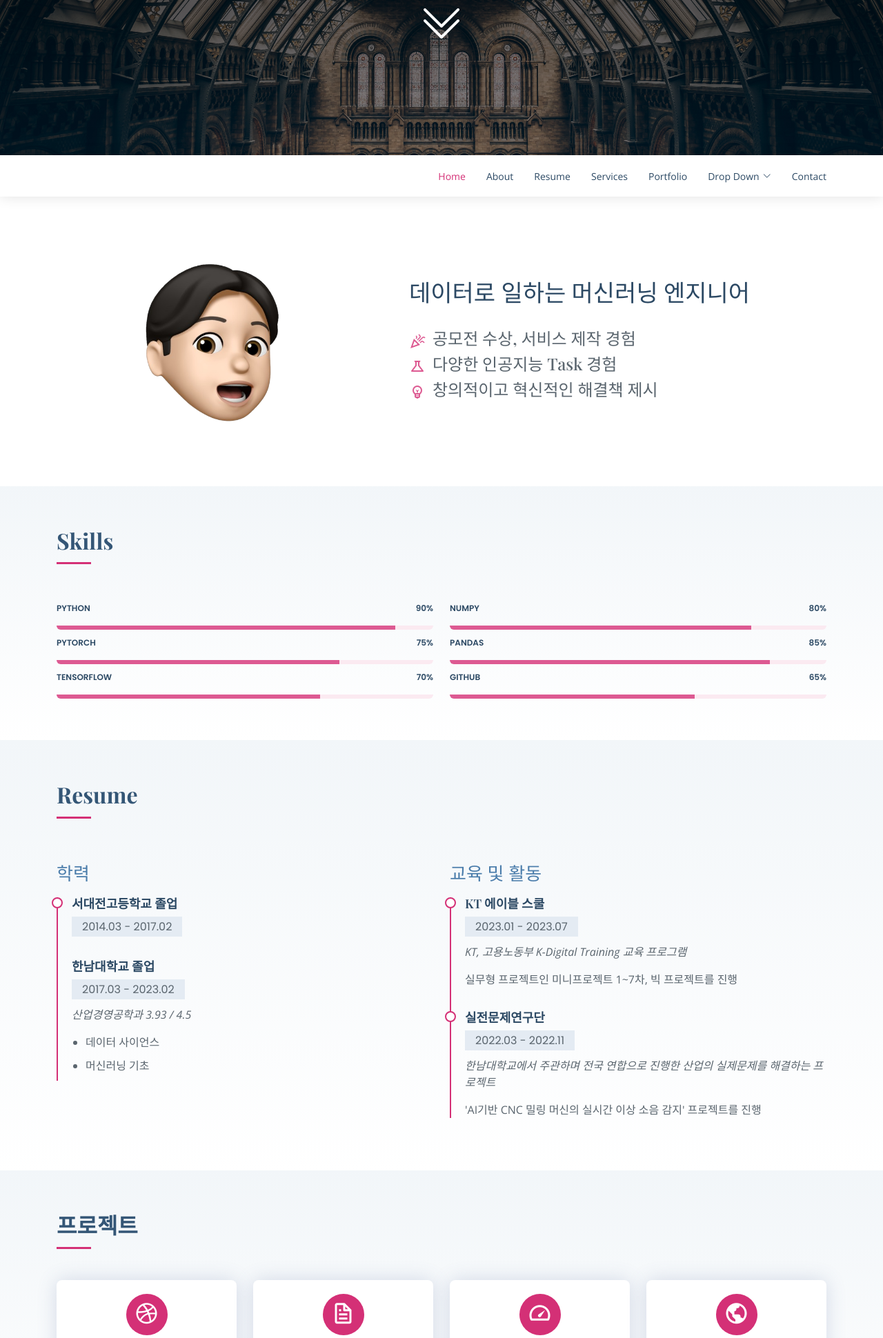
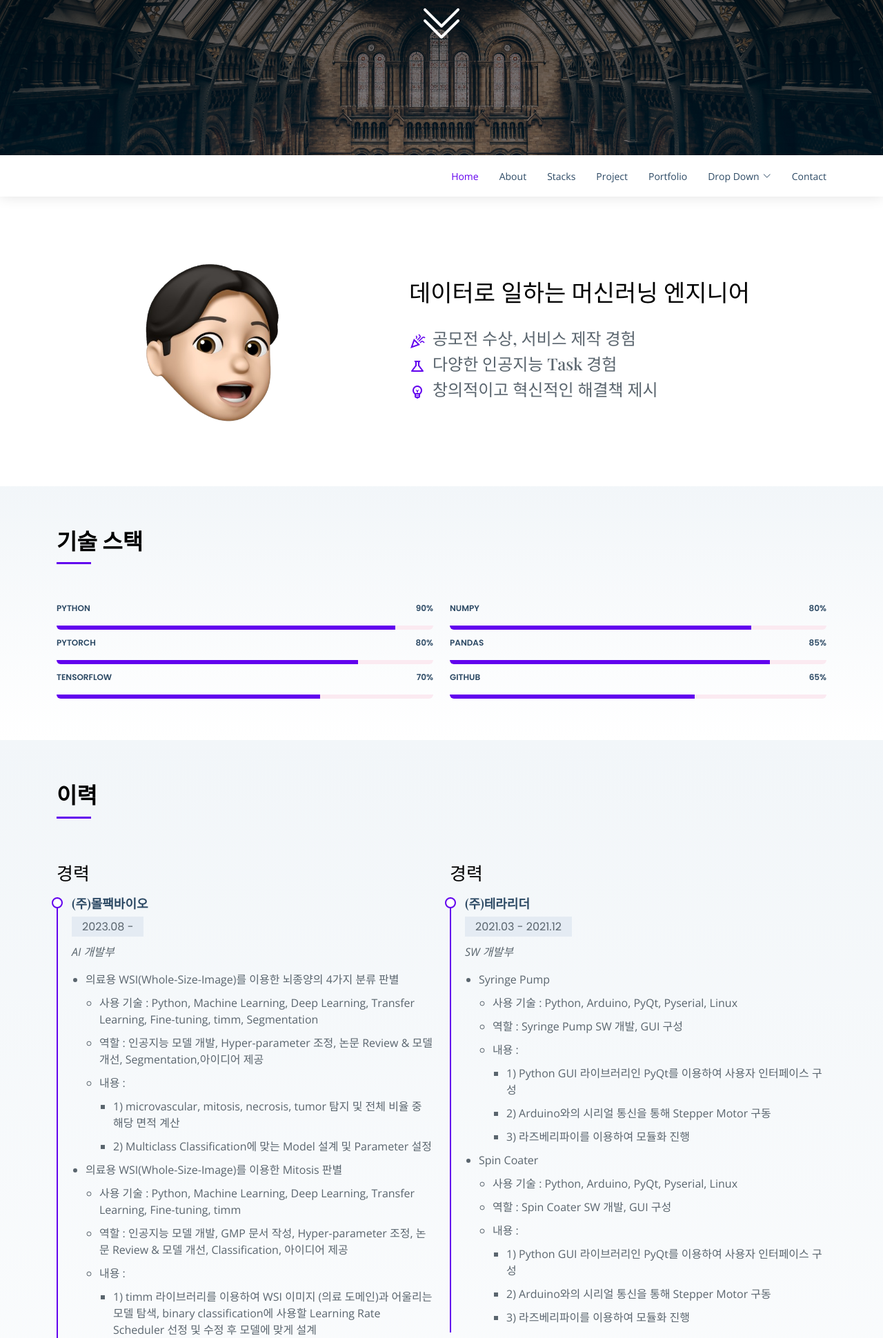
Before and after one commit to YEUNU/portfolio, a Django app: page / in a window 1280 px wide. Shown: the part 375-2315 px from the top of the page at 69% size. Run offline with Django 3.2, Linux system fonts and the light colour scheme; some libraries are stand-ins or nearby versions; some web fonts are replaced.

Commit message:
style update

```diff
--- a/portfolio/main/static/css/style.css
+++ b/portfolio/main/static/css/style.css
@@ -15,12 +15,12 @@ body {
 }
 
 a {
-  color: #d43076;
+  color: #6200EE;
   text-decoration: none;
 }
 
 a:hover {
-  color: #dd5a92;
+  color: #6200EE;
   text-decoration: none;
 }
 
@@ -407,7 +407,7 @@ section {
   margin-bottom: 15px;
   padding-bottom: 15px;
   position: relative;
-  color: #345676;
+  color: #000000;
 }
 
 .section-title h2::after {
@@ -416,7 +416,7 @@ section {
   display: block;
   width: 50px;
   height: 3px;
-  background: #d43076;
+  background: #6200EE;
   bottom: 0;
   left: 0;
 }
@@ -483,7 +483,7 @@ section {
 .about .content h3 {
   font-weight: 500;
   font-size: 34px;
-  color: #2c4964;
+  color: #000000;
 }
 
 .about .content p {
@@ -589,7 +589,7 @@ section {
   width: 1px;
   height: 10px;
   transition: 0.9s;
-  background-color: #dd5a92;
+  background-color: #6200EE;
 }
 
 /*--------------------------------------------------------------
@@ -600,14 +600,14 @@ section {
   font-weight: 500;
   margin-top: 20px;
   margin-bottom: 20px;
-  color: #4b7dab;
+  color: #000000;
   font-family: "Poppins", sans-serif;
 }
 
 .resume .resume-item {
   padding: 0 0 20px 20px;
   margin-top: -2px;
-  border-left: 2px solid #d43076;
+  border-left: 2px solid #6200EE;
   position: relative;
 }
 
@@ -650,7 +650,7 @@ section {
   left: -9px;
   top: 0;
   background: #fff;
-  border: 2px solid #d43076;
+  border: 2px solid #6200EE;
 }
 
 /*--------------------------------------------------------------
@@ -693,7 +693,7 @@ section {
   border-radius: 50%;
   width: 60px;
   height: 60px;
-  background: #d43076;
+  background: #6200EE;
   transition: all 0.3s ease-in-out;
 }
 
@@ -1183,5 +1183,5 @@ section {
 }
 
 .flex-container i {
-  color: #dd5a92;
+  color: #6200EE;
 }
--- a/portfolio/main/templates/index.html
+++ b/portfolio/main/templates/index.html
@@ -64,8 +64,8 @@
                 <ul>
                     <li><a class="nav-link scrollto active" href="#hero">Home</a></li>
                     <li><a class="nav-link scrollto" href="#about">About</a></li>
-                    <li><a class="nav-link scrollto" href="#resume">Resume</a></li>
-                    <li><a class="nav-link scrollto" href="#services">Services</a></li>
+                    <li><a class="nav-link scrollto" href="#resume">Stacks</a></li>
+                    <li><a class="nav-link scrollto" href="#services">Project</a></li>
                     <li><a class="nav-link scrollto" href="#portfolio">Portfolio</a></li>
                     <li class="dropdown"><a href="#"><span>Drop Down</span> <i class="bi bi-chevron-down"></i></a>
                         <ul>
@@ -140,7 +140,7 @@
             <div class="container">
 
                 <div class="section-title">
-                    <h2>Skills</h2>
+                    <h2>기술 스택</h2>
                 </div>
 
                 <div class="row skills-content">
@@ -156,9 +156,9 @@
                         </div>
 
                         <div class="progress">
-                            <span class="skill">Pytorch <i class="val">75%</i></span>
+                            <span class="skill">Pytorch <i class="val">80%</i></span>
                             <div class="progress-bar-wrap">
-                                <div class="progress-bar" role="progressbar" aria-valuenow="75" aria-valuemin="0"
+                                <div class="progress-bar" role="progressbar" aria-valuenow="80" aria-valuemin="0"
                                     aria-valuemax="100"></div>
                             </div>
                         </div>
@@ -209,29 +209,87 @@
         <!-- ======= Resume Section ======= -->
         <section id="resume" class="resume section-bg">
             <div class="container">
-
                 <div class="section-title">
-                    <h2>Resume</h2>
+                    <h2>이력</h2>
                 </div>
-
                 <div class="row">
                     <div class="col-lg-6">
-                        <h3 class="resume-title">학력</h3>
+                        <h3 class="resume-title">경력</h3>
                         <div class="resume-item pb-0">
-                            <h4>서대전고등학교 졸업</h4>
-                            <h5>2014.03 - 2017.02</h5>
-                            <br></br>
-                            <h4>한남대학교 졸업</h4>
-                            <h5>2017.03 - 2023.02</h5>
-                            <p><em>산업경영공학과 3.93 / 4.5</em></p>
+                            <h4>(주)몰팩바이오</h4>
+                            <h5>2023.08 - </h5>
+                            <p><em>AI 개발부</em></p>
                             <p>
                             <ul>
-                                <li>데이터 사이언스</li>
-                                <li>머신러닝 기초</li>
+                                <li>의료용 WSI(Whole-Size-Image)를 이용한 뇌종양의 4가지 분류 판별</li>
+                                <ul>
+                                    <li>사용 기술 : Python, Machine Learning, Deep Learning, Transfer Learning, Fine-tuning,
+                                        timm, Segmentation</li>
+                                    <li>역할 : 인공지능 모델 개발, Hyper-parameter 조정, 논문 Review & 모델 개선, Segmentation,아이디어 제공
+                                    </li>
+                                    <li>내용 :</li>
+                                    <ul>
+                                        <li>1) microvascular, mitosis, necrosis, tumor 탐지 및 전체 비율 중 해당 면적 계산</li>
+                                        <li>2) Multiclass Classification에 맞는 Model 설계 및 Parameter 설정</li>
+                                    </ul>
+                                </ul>
+                                <li>의료용 WSI(Whole-Size-Image)를 이용한 Mitosis 판별</li>
+                                <ul>
+                                    <li>사용 기술 : Python, Machine Learning, Deep Learning, Transfer Learning, Fine-tuning,
+                                        timm</li>
+                                    <li>역할 : 인공지능 모델 개발, GMP 문서 작성, Hyper-parameter 조정, 논문 Review & 모델 개선,
+                                        Classification, 아이디어 제공 </li>
+                                    <li>내용 :</li>
+                                    <ul>
+                                        <li>1) timm 라이브러리를 이용하여 WSI 이미지 (의료 도메인)과 어울리는 모델 탐색, binary classification에 사용할
+                                            Learning Rate Scheduler 선정 및 수정 후 모델에 맞게 설계</li>
+                                        <li>2) Hyper-parameter Tuning, Transfer-Learning, Fine-tuning 진행</li>
+                                        <li>3) 450,000 X 450,000이 넘어가는 이미지 patch화 진행</li>
+                                        <li>4) 보조진단 의료기기 관련 GMP 문서 작성</li>
+                                        <li>5) 최신 논문 Review 후 모델 개선</li>
+                                        <li>6) 의료용 도메인에 맞는 학습 방법 설계</li>
+                                    </ul>
+                                </ul>
                             </ul>
                             </p>
                         </div>
                     </div>
+                    <div class="col-lg-6">
+                        <h3 class="resume-title">경력</h3>
+                        <div class="resume-item pb-0">
+                            <h4>(주)테라리더</h4>
+                            <h5>2021.03 - 2021.12</h5>
+                            <p><em>SW 개발부</em></p>
+                            <p>
+                            <ul>
+                                <li>Syringe Pump</li>
+                                <ul>
+                                    <li>사용 기술 : Python, Arduino, PyQt, Pyserial, Linux</li>
+                                    <li>역할 : Syringe Pump SW 개발, GUI 구성</li>
+                                    <li>내용 :</li>
+                                    <ul>
+                                        <li>1) Python GUI 라이브러리인 PyQt를 이용하여 사용자 인터페이스 구성</li>
+                                        <li>2) Arduino와의 시리얼 통신을 통해 Stepper Motor 구동</li>
+                                        <li>3) 라즈베리파이를 이용하여 모듈화 진행</li>
+                                    </ul>
+                                </ul>
+                                <li>Spin Coater</li>
+                                <ul>
+                                    <li>사용 기술 : Python, Arduino, PyQt, Pyserial, Linux</li>
+                                    <li>역할 : Spin Coater SW 개발, GUI 구성</li>
+                                    <li>내용 :</li>
+                                    <ul>
+                                        <li>1) Python GUI 라이브러리인 PyQt를 이용하여 사용자 인터페이스 구성</li>
+                                        <li>2) Arduino와의 시리얼 통신을 통해 Stepper Motor 구동</li>
+                                        <li>3) 라즈베리파이를 이용하여 모듈화 진행</li>
+                                    </ul>
+                                </ul>
+                            </ul>
+                            </p>
+                        </div>
+                    </div>
+                </div>
+                <div class="row">
                     <div class="col-lg-6">
                         <h3 class="resume-title">교육 및 활동</h3>
                         <div class="resume-item">
@@ -247,10 +305,24 @@
                             <p> 'AI기반 CNC 밀링 머신의 실시간 이상 소음 감지' 프로젝트를 진행</p>
                         </div>
                     </div>
+                    <div class="col-lg-6">
+                        <h3 class="resume-title">학력</h3>
+                        <div class="resume-item pb-0">
+                            <h4>한남대학교 졸업</h4>
+                            <h5>2017.03 - 2023.02</h5>
+                            <p><em>산업경영공학과 3.93 / 4.5</em></p>
+                            <p>
+                            <ul>
+                                <li>데이터 사이언스</li>
+                                <li>머신러닝 기초</li>
+                            </ul>
+                            </p>
+                            <h4>서대전고등학교 졸업</h4>
+                            <h5>2014.03 - 2017.02</h5>
+                        </div>
+                    </div>
 
                 </div>
-
-            </div>
         </section><!-- End Resume Section -->
 
         <!-- ======= Services Section ======= -->
```
Also changed, not shown: other parts of portfolio/main/static/css/style.css (+23 -23 lines).
